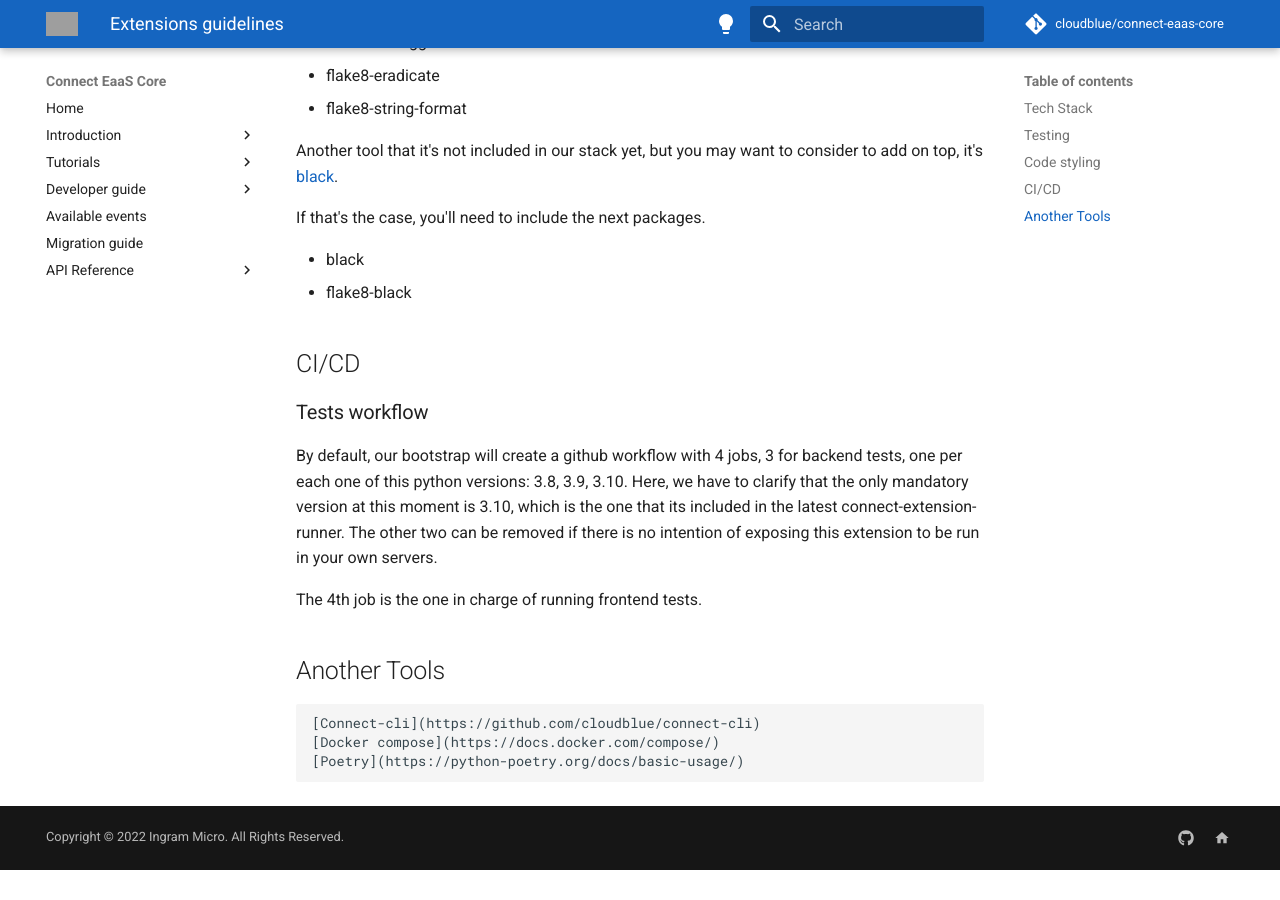
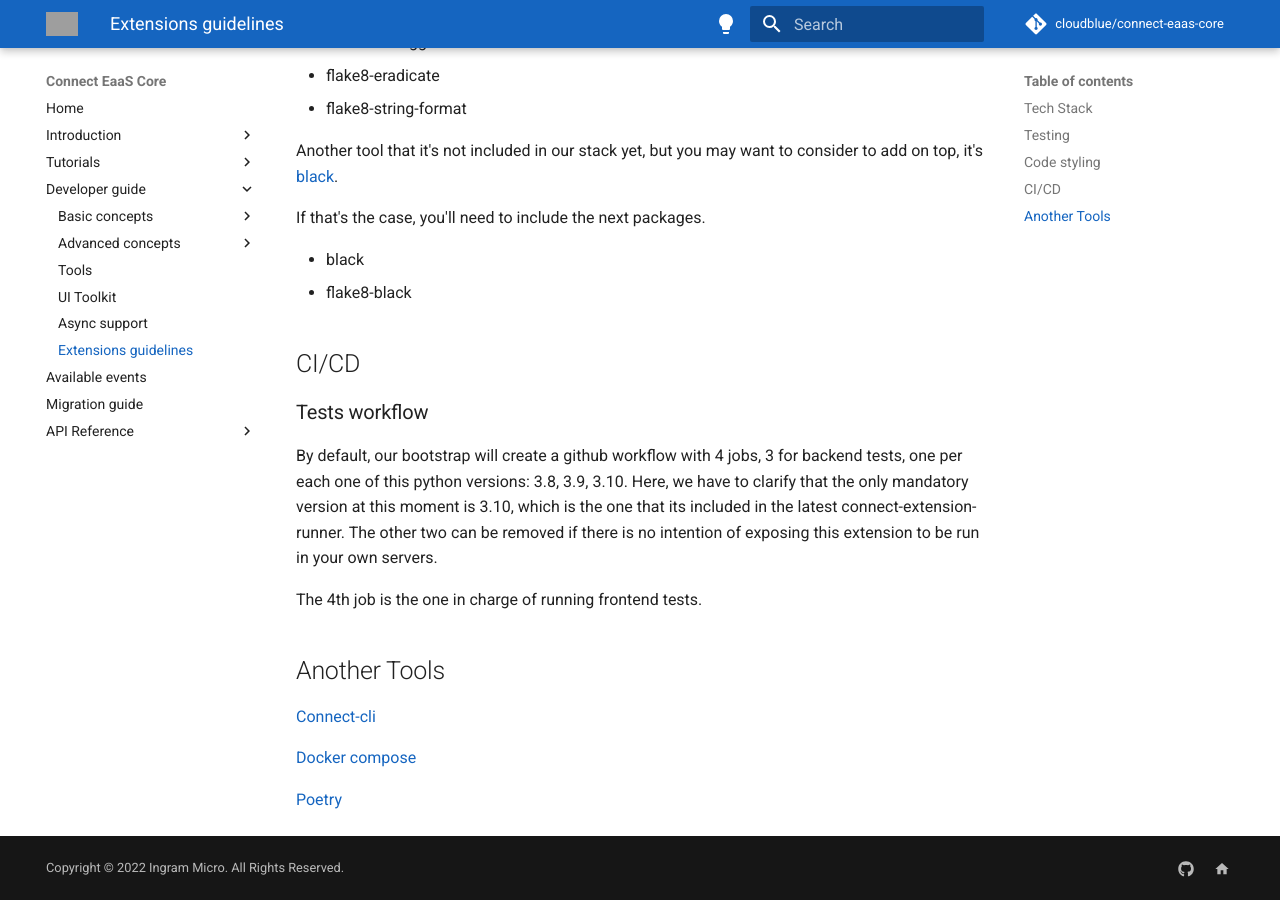
Before and after one commit to cloudblue/connect-eaas-core, an MkDocs documentation site: the page built from docs/dev_guide/extensions_guidelines.md, in a window 1280 px wide and 900 px high, scrolled down 1218 px. Built offline with MkDocs 1.6.1 and Material for MkDocs 9.7.7, drawn with Linux system fonts in a browser that asks for light colours; comment, search, counter and statistics services are not loaded; before the commit the page ends 2088 px from its top, so only the background shows below that; grey boxes are pictures that could not be loaded.

Commit message:
LITE-29523: Fixing links and adding link to guidelines on menu

```diff
--- a/mkdocs.yml
+++ b/mkdocs.yml
@@ -99,6 +99,7 @@
       - Tools: dev_guide/tools.md
       - UI Toolkit: dev_guide/ui_toolkit.md
       - Async support: dev_guide/async.md
+      - Extensions guidelines: dev_guide/extensions_guidelines.md
   - Available events: events.md
   - Migration guide: migration_guide.md
   - API Reference:
```
Also changed, not shown: docs/dev_guide/extensions_guidelines.md (+5 -3 lines).
